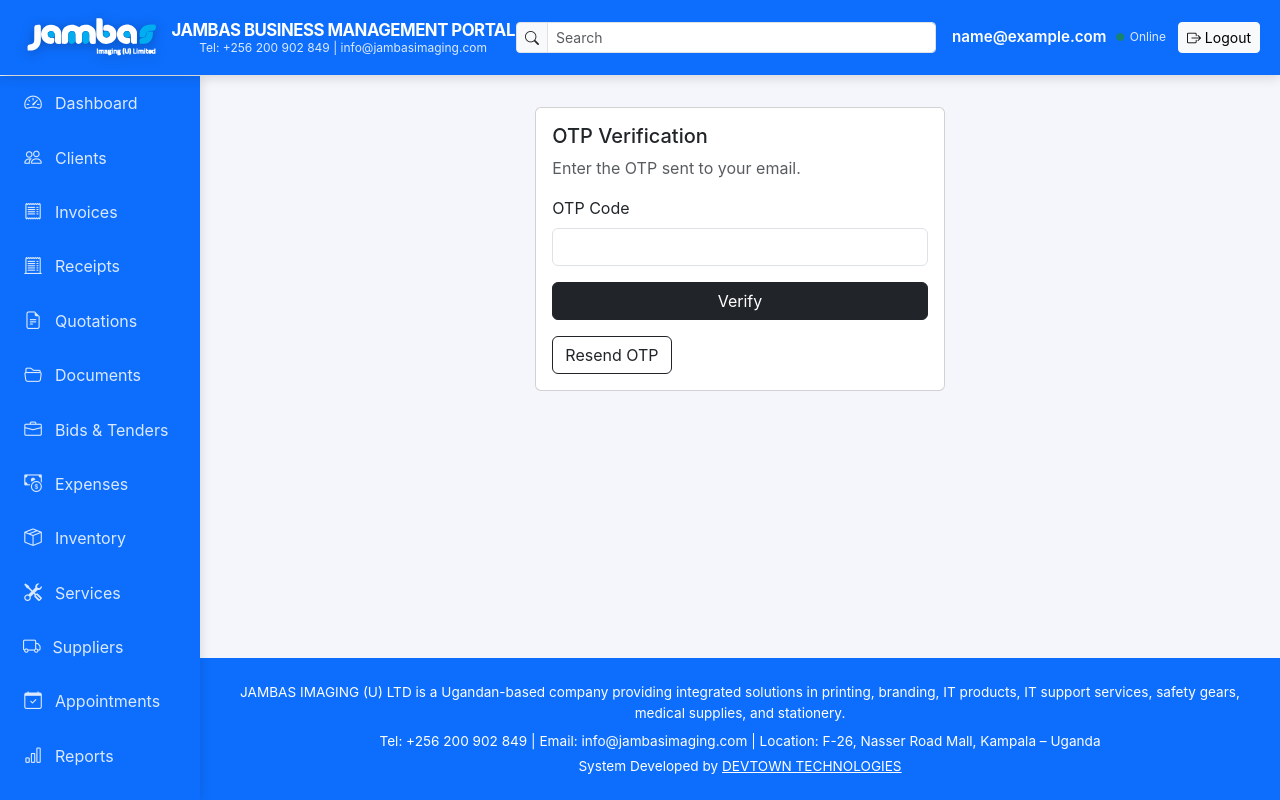
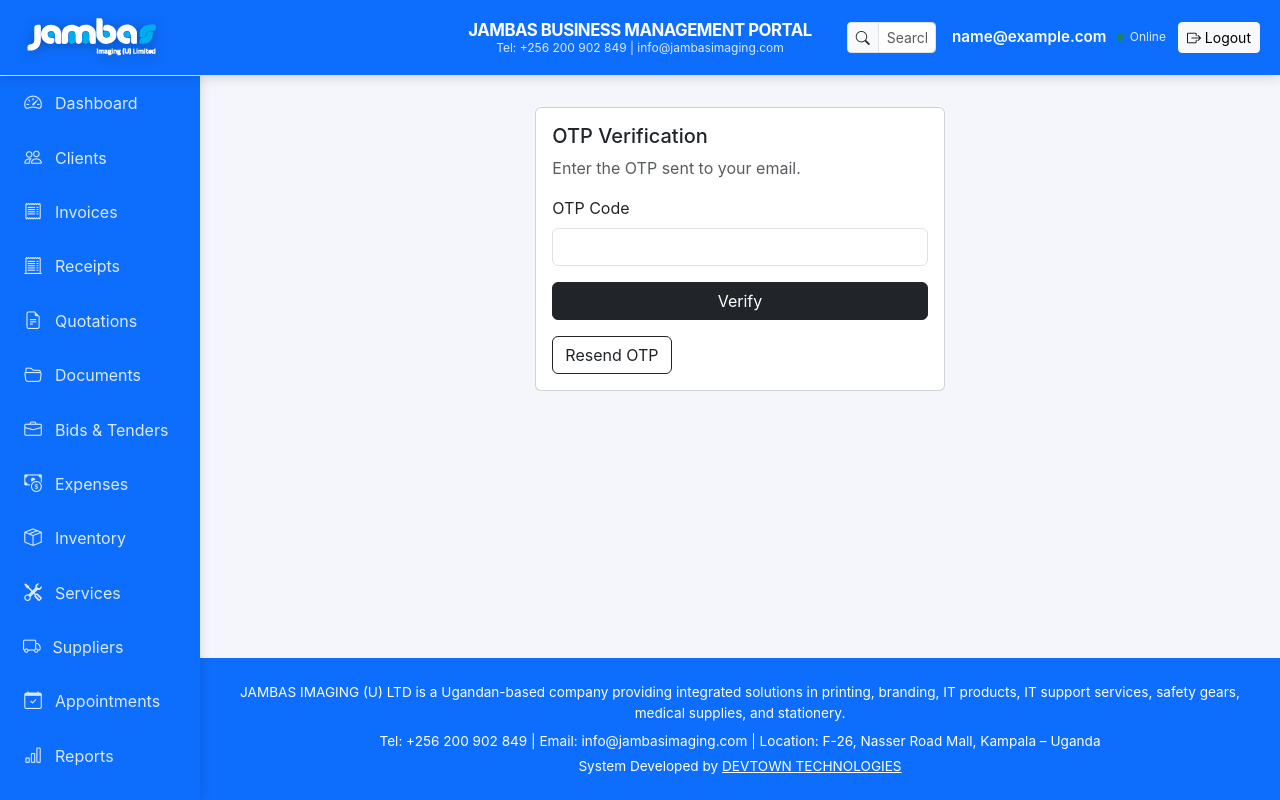
Before and after one commit to nekiwanuka/jcms-portal, a Django app: page /accounts/otp/ in a window 1280 px wide. Run offline with Django 4.2, Linux system fonts and the light colour scheme; the visitor is signed in with stand-in values (Sample User, id 1); parts of the project's set-up code (start-up, migrations or seed data) failed here and were passed over.

Commit message:
Tighten header search width and spacing

```diff
--- a/templates/base.html
+++ b/templates/base.html
@@ -58,23 +58,26 @@
         display: flex;
         align-items: center;
         gap: 0.75rem;
-        flex: 0 0 auto;
+        flex: 1 1 0;
+        justify-content: flex-start;
+        min-width: 0;
         position: relative;
         z-index: 2;
       }
 
       .app-header .header-center {
-        flex: 1 1 auto;
+        flex: 1 1 0;
         display: flex;
         align-items: center;
         justify-content: center;
         text-align: center;
         pointer-events: none;
+        min-width: 0;
         z-index: 1;
       }
 
       .app-header .header-search {
-        width: min(420px, 34vw);
+        width: min(320px, 26vw);
       }
 
       .app-header .logo-img {
@@ -114,7 +117,8 @@
         align-items: center;
         justify-content: flex-end;
         gap: 1rem;
-        flex: 0 0 auto;
+        flex: 1 1 0;
+        min-width: 0;
         position: relative;
         z-index: 2;
       }
```
